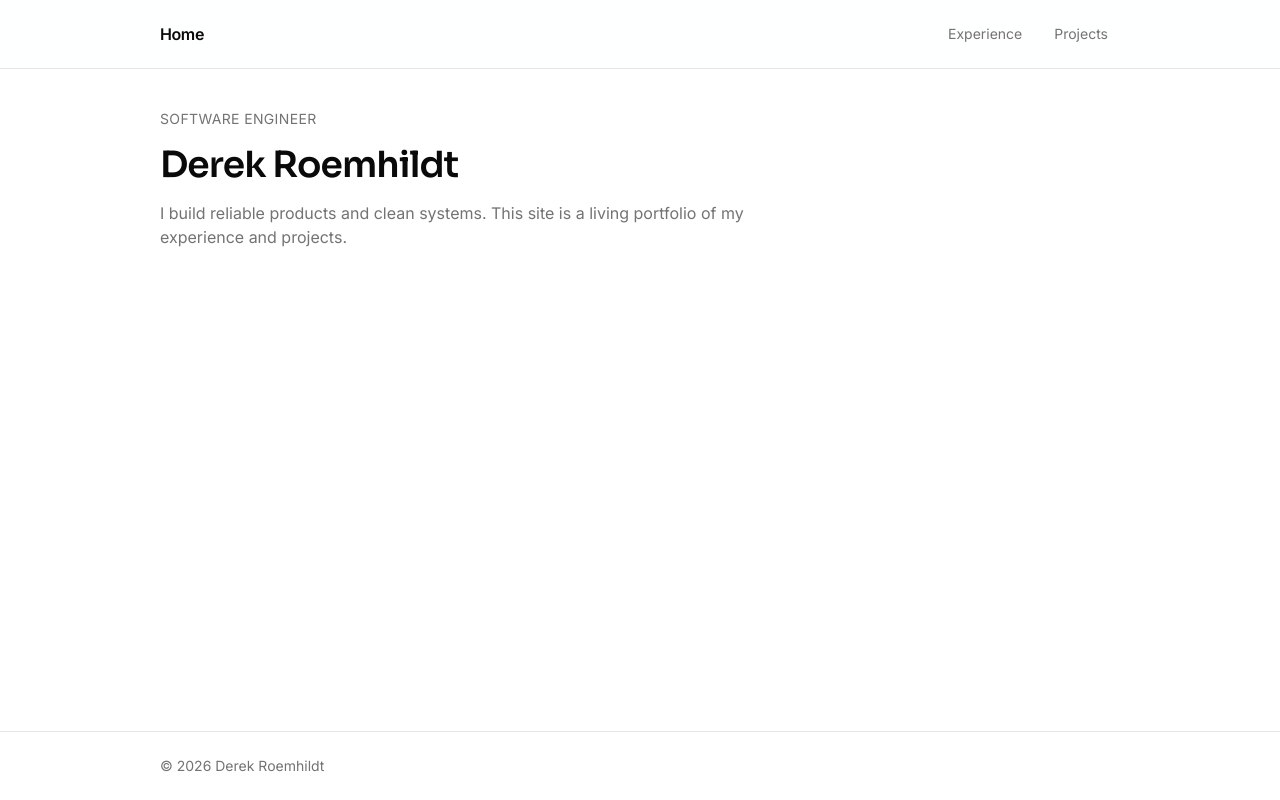
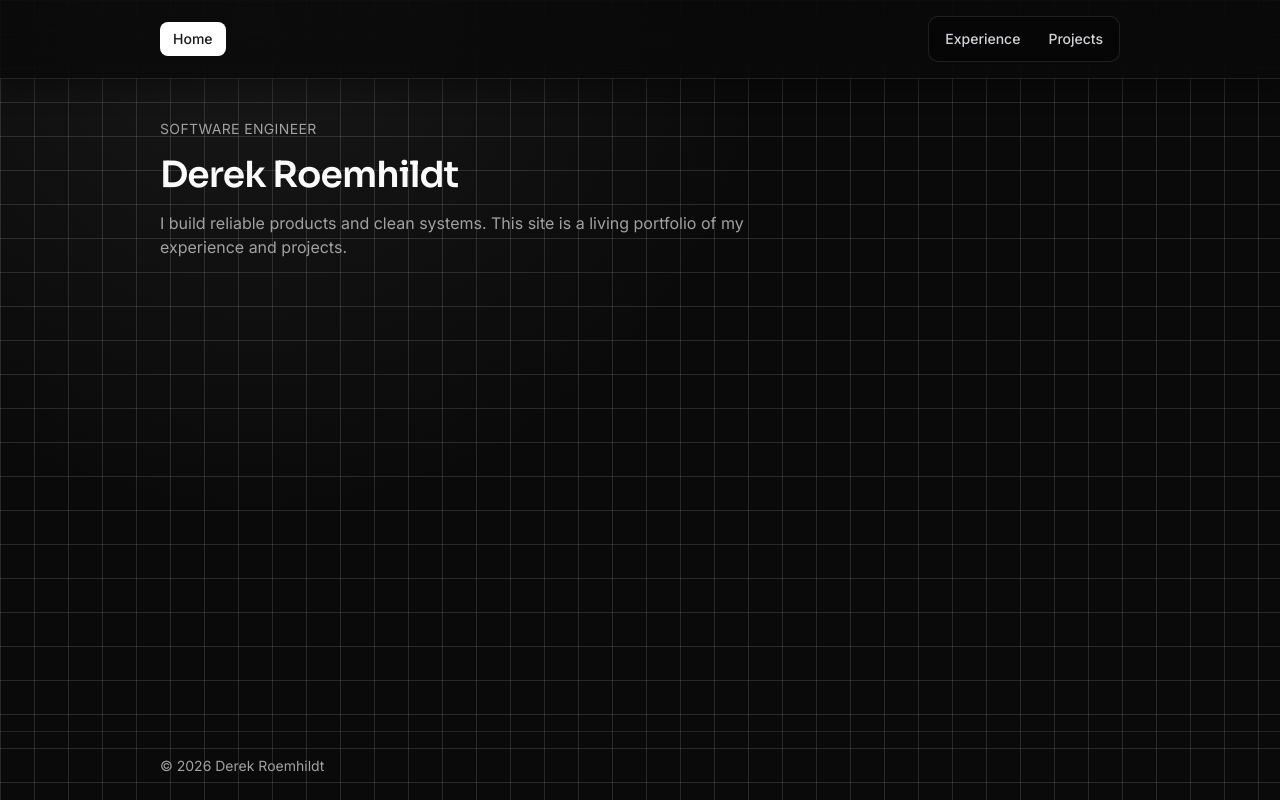
Before and after one commit to Droem19/derek-dev-website, a React (Vite) app in the folder apps/ui/: page / in a window 1280 px wide. Built offline with nearby package versions, Linux system fonts and the light colour scheme.

Commit message:
Update background + Make Navbar more distinct

```diff
--- a/apps/ui/src/index.css
+++ b/apps/ui/src/index.css
@@ -10,38 +10,40 @@
     --font-heading: "Sora", sans-serif;
     --font-body: "Inter", sans-serif;
     --font-code: "JetBrains Mono", monospace;
-    --background: oklch(1 0 0);
-    --foreground: oklch(0.145 0 0);
-    --card: oklch(1 0 0);
-    --card-foreground: oklch(0.145 0 0);
-    --popover: oklch(1 0 0);
-    --popover-foreground: oklch(0.145 0 0);
-    --primary: oklch(0.205 0 0);
-    --primary-foreground: oklch(0.985 0 0);
-    --secondary: oklch(0.97 0 0);
-    --secondary-foreground: oklch(0.205 0 0);
-    --muted: oklch(0.97 0 0);
-    --muted-foreground: oklch(0.556 0 0);
-    --accent: oklch(0.97 0 0);
-    --accent-foreground: oklch(0.205 0 0);
-    --destructive: oklch(0.577 0.245 27.325);
-    --border: oklch(0.922 0 0);
-    --input: oklch(0.922 0 0);
-    --ring: oklch(0.708 0 0);
+    --background: oklch(0.145 0 0);
+    --foreground: oklch(0.985 0 0);
+    --card: oklch(0.205 0 0);
+    --card-foreground: oklch(0.985 0 0);
+    --popover: oklch(0.205 0 0);
+    --popover-foreground: oklch(0.985 0 0);
+    --primary: oklch(0.922 0 0);
+    --primary-foreground: oklch(0.205 0 0);
+    --secondary: oklch(0.269 0 0);
+    --secondary-foreground: oklch(0.985 0 0);
+    --muted: oklch(0.269 0 0);
+    --muted-foreground: oklch(0.708 0 0);
+    --accent: oklch(0.269 0 0);
+    --accent-foreground: oklch(0.985 0 0);
+    --destructive: oklch(0.704 0.191 22.216);
+    --border: oklch(1 0 0 / 10%);
+    --input: oklch(1 0 0 / 15%);
+    --ring: oklch(0.556 0 0);
     --chart-1: oklch(0.809 0.105 251.813);
     --chart-2: oklch(0.623 0.214 259.815);
     --chart-3: oklch(0.546 0.245 262.881);
     --chart-4: oklch(0.488 0.243 264.376);
     --chart-5: oklch(0.424 0.199 265.638);
     --radius: 0.625rem;
-    --sidebar: oklch(0.985 0 0);
-    --sidebar-foreground: oklch(0.145 0 0);
-    --sidebar-primary: oklch(0.205 0 0);
+    --sidebar: oklch(0.205 0 0);
+    --sidebar-foreground: oklch(0.985 0 0);
+    --sidebar-primary: oklch(0.488 0.243 264.376);
     --sidebar-primary-foreground: oklch(0.985 0 0);
-    --sidebar-accent: oklch(0.97 0 0);
-    --sidebar-accent-foreground: oklch(0.205 0 0);
-    --sidebar-border: oklch(0.922 0 0);
-    --sidebar-ring: oklch(0.708 0 0);
+    --sidebar-accent: oklch(0.269 0 0);
+    --sidebar-accent-foreground: oklch(0.985 0 0);
+    --sidebar-border: oklch(1 0 0 / 10%);
+    --sidebar-ring: oklch(0.556 0 0);
+    --grid-cell-size: 34px;
+    --grid-line: rgba(255, 255, 255, 0.12);
 }
 
 .dark {
@@ -128,6 +130,15 @@
     body {
         @apply bg-background text-foreground;
         font-family: var(--font-body);
+        background-image:
+            linear-gradient(to right, var(--grid-line) 1px, transparent 1px),
+            linear-gradient(to bottom, var(--grid-line) 1px, transparent 1px),
+            radial-gradient(circle at 20% 0%, rgba(255, 255, 255, 0.06), transparent 40%);
+        background-size:
+            var(--grid-cell-size) var(--grid-cell-size),
+            var(--grid-cell-size) var(--grid-cell-size),
+            auto;
+        background-attachment: fixed;
     }
     html {
         @apply font-sans;
--- a/apps/ui/src/layouts/root-layout.tsx
+++ b/apps/ui/src/layouts/root-layout.tsx
@@ -42,14 +42,27 @@ export function RootLayout() {
     }, []);
 
     return (
-        <div className="flex min-h-svh flex-col bg-background text-foreground">
-            <header className="sticky top-0 z-20 border-b bg-background/90 backdrop-blur">
+        <div className="flex min-h-svh flex-col text-foreground">
+            <header className="sticky top-0 z-20 border-b border-white/10 bg-zinc-950/80 shadow-[0_8px_24px_rgb(0_0_0/0.35)] backdrop-blur-xl">
                 <div className="mx-auto flex w-full max-w-5xl items-center justify-between px-4 py-4 sm:px-6 lg:px-8">
-                    <NavLink className="font-semibold tracking-tight" to="/">
+                    <NavLink
+                        className={({ isActive }) =>
+                            [
+                                'rounded-md border border-white/10 px-3 py-1.5 text-sm font-medium transition-colors',
+                                isActive
+                                    ? 'bg-white text-zinc-900'
+                                    : 'bg-white/5 text-zinc-300 hover:bg-white/10 hover:text-zinc-100',
+                            ].join(' ')
+                        }
+                        to="/"
+                    >
                         Home
                     </NavLink>
                     <div className="flex items-center gap-3">
-                        <nav aria-label="Main navigation" className="flex gap-2">
+                        <nav
+                            aria-label="Main navigation"
+                            className="flex items-center gap-1 rounded-lg border border-white/10 bg-black/20 p-1"
+                        >
                             <NavItem to="/experience">Experience</NavItem>
                             <NavItem to="/projects">Projects</NavItem>
                         </nav>
@@ -75,10 +88,8 @@ function NavItem({ children, to }: { children: string; to: string }) {
         <NavLink
             className={({ isActive }) =>
                 [
-                    'rounded-md px-3 py-2 text-sm transition-colors',
-                    isActive
-                        ? 'bg-secondary text-secondary-foreground'
-                        : 'text-muted-foreground hover:bg-secondary/60 hover:text-foreground',
+                    'rounded-md px-3 py-2 text-sm font-medium transition-colors',
+                    isActive ? 'bg-white text-zinc-900' : 'text-zinc-300 hover:bg-white/10 hover:text-zinc-100',
                 ].join(' ')
             }
             to={to}
```
